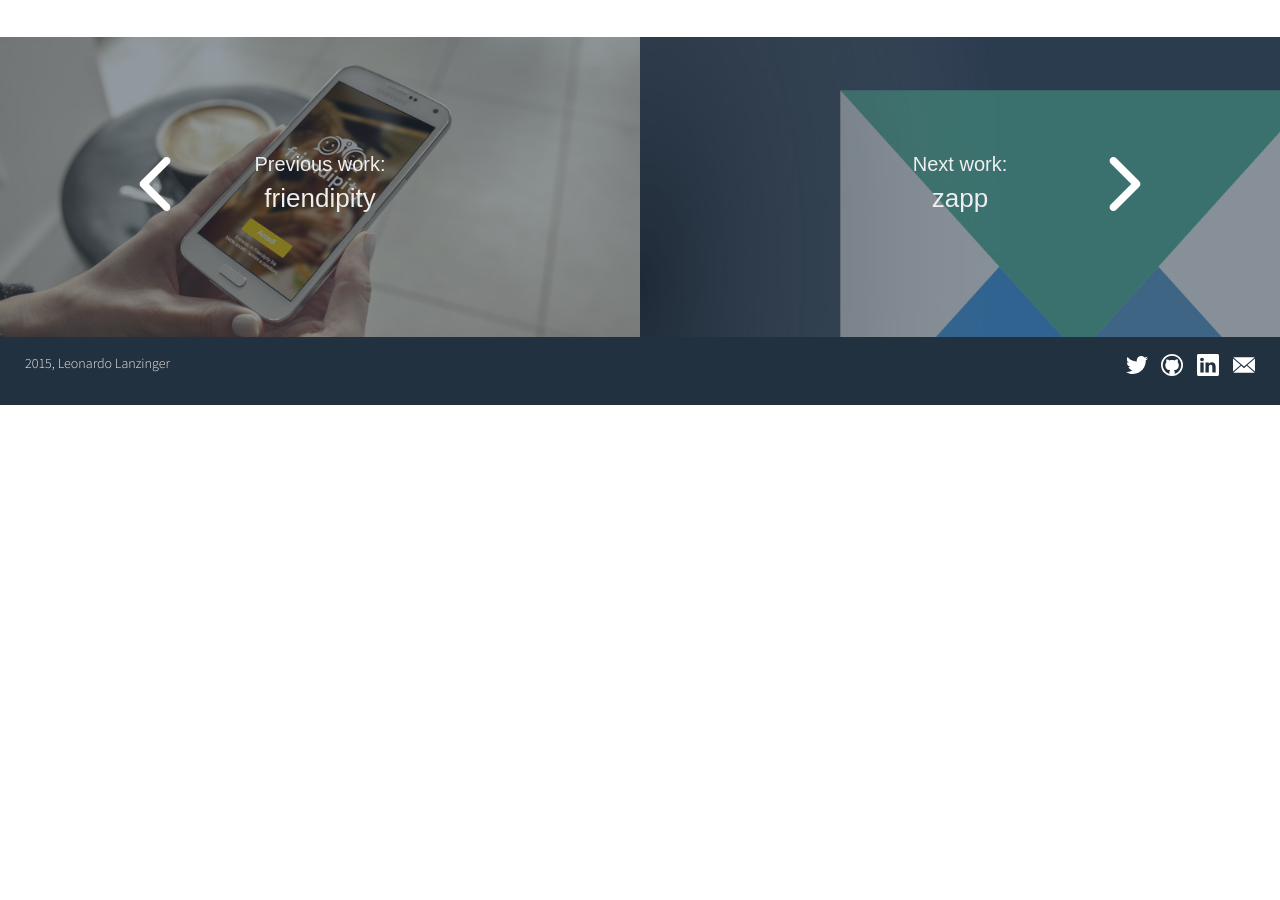
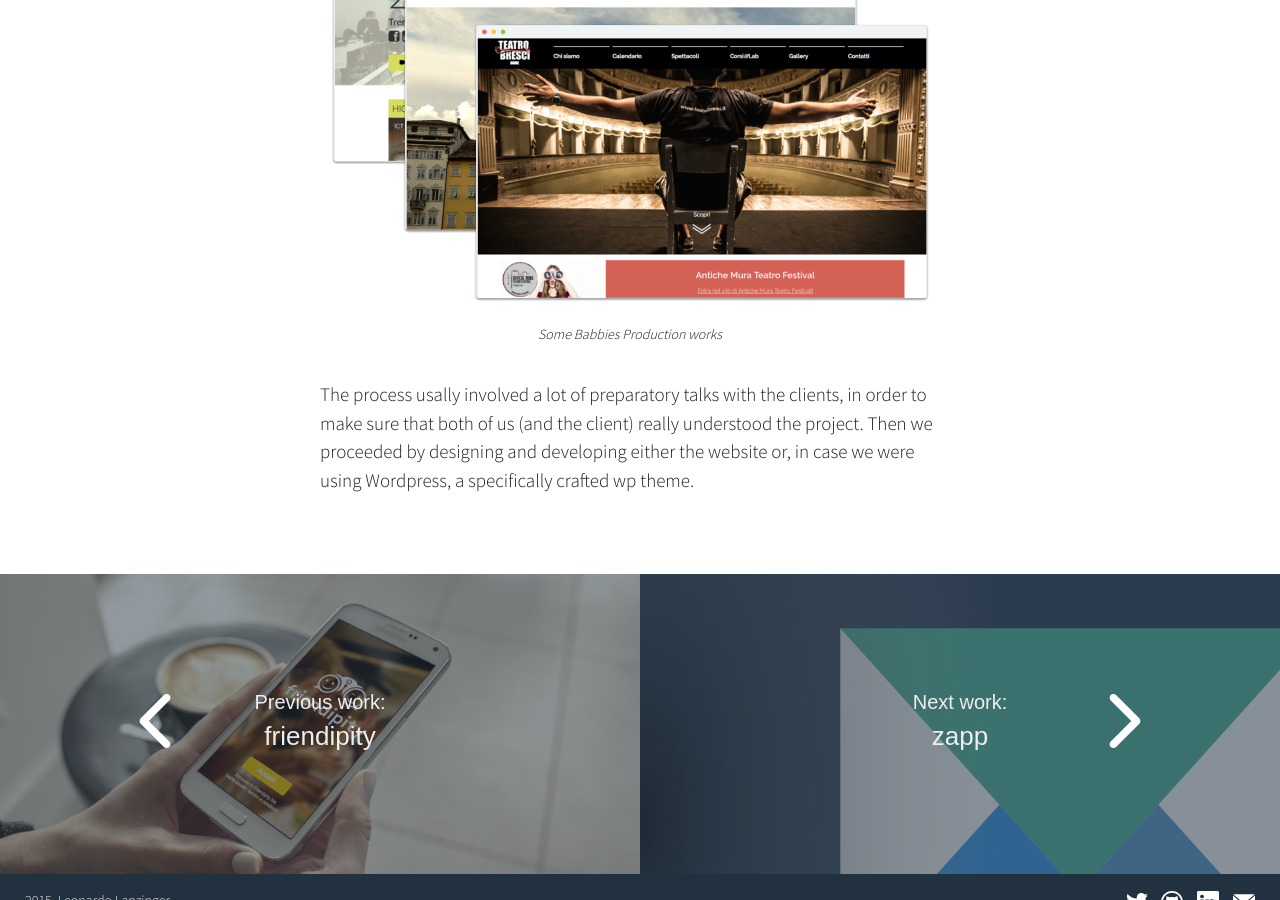
Before and after one commit to leolanzinger/leolanzinger.github.io, a Jekyll site: the page built from works/_posts/2015-12-14-babbies.markdown, in a window 1280 px wide and 900 px high, scrolled down 2435 px. Built offline with Jekyll 4.4.1, drawn with Linux system fonts in a browser that asks for light colours; before the commit the page ends 2840 px from its top, so only the background shows below that.

Commit message:
babbies production showcase

```diff
--- a/works/_posts/2015-12-14-babbies.markdown
+++ b/works/_posts/2015-12-14-babbies.markdown
@@ -22,6 +22,9 @@ The feedback was very positive and so we could book another job: a website for t
 
 All the websites were heavily front-end oriented products such as showcase or event websites. We mostly built on top of Wordpress CMS, which I found very straight-forward and easy customisable to any of our clients requirements.
 
+![teatrobresci](/images/babbies/screens_wide.png)
+*Some Babbies Production works*
+
 The process usally involved a lot of preparatory talks with the clients, in order to make sure that both of us (and the client) really understood the project. Then we proceeded by designing and developing either the website or, in case we were using Wordpress, a specifically crafted wp theme.
 
 [ikap]: http://www.iknowaplace.it
```
Also changed, not shown: images/babbies/screens/bresci.png (added), images/babbies/screens/ictdays.png (added), images/babbies/screens/tedxtrento.png (added), images/babbies/screens_wide.jpg (added), images/babbies/screens_wide.png (added).
